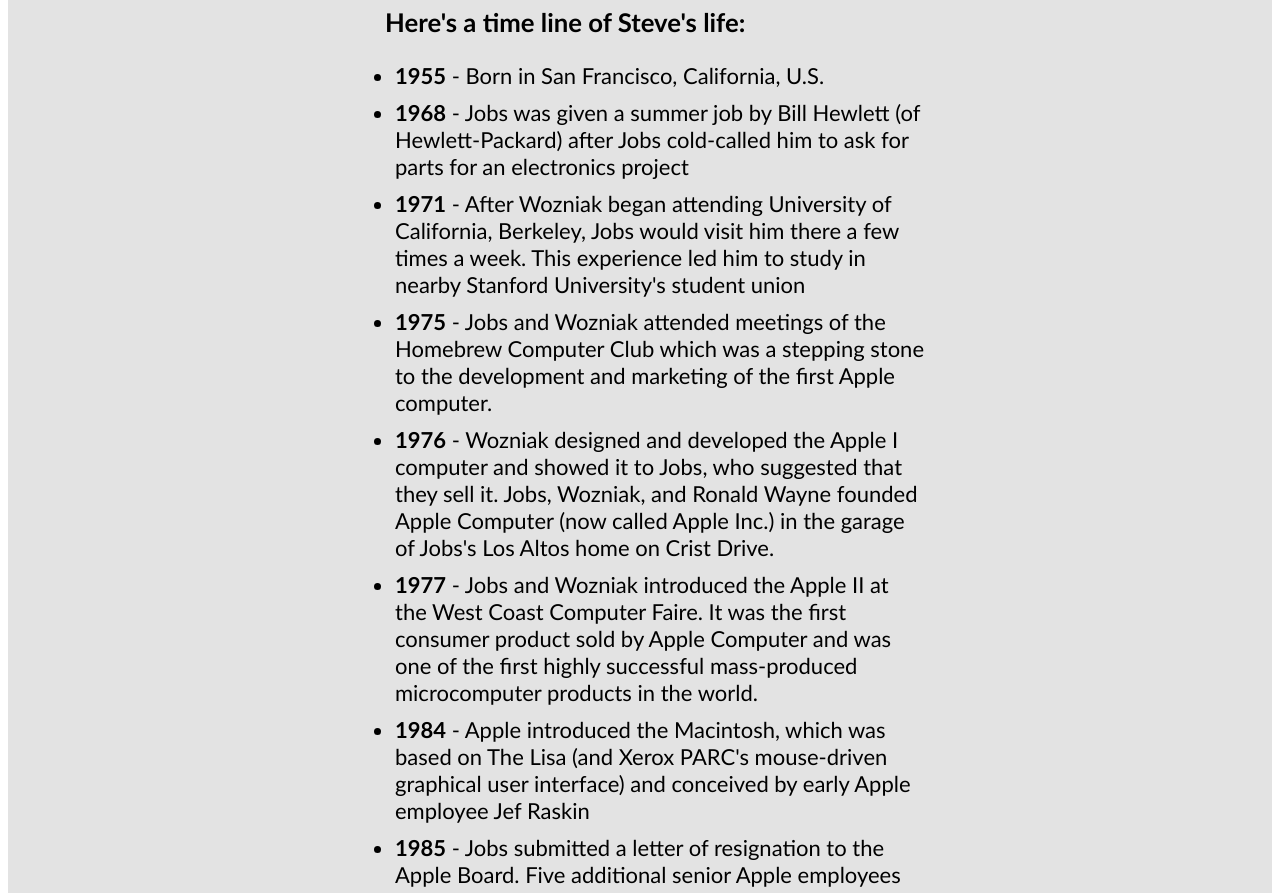
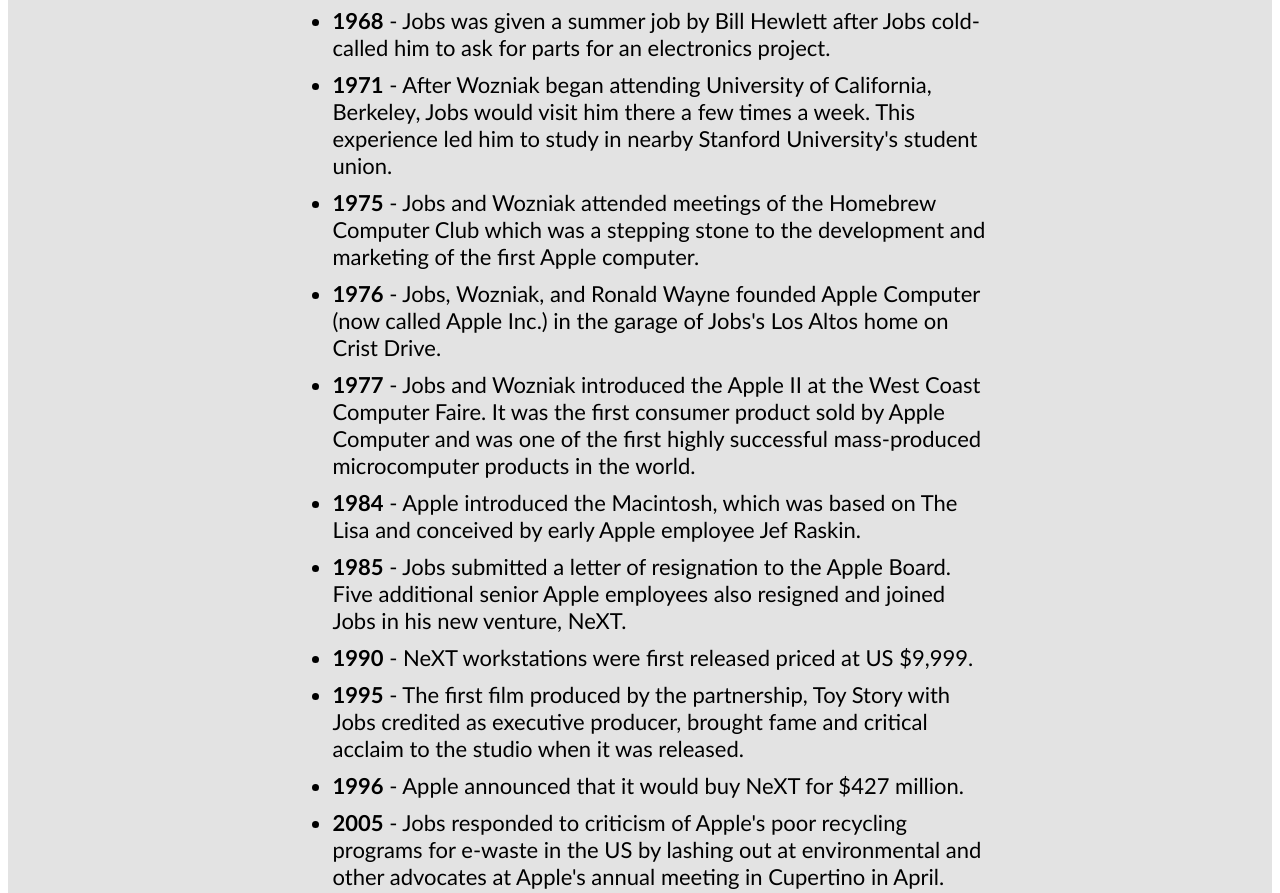
Before and after one commit to AlexVaster/WebProjects, a plain HTML site: page firstProject/index.html in a window 1280 px wide. Shown: the part 1205-2098 px from the top of the page. Drawn offline with Linux system fonts and the light colour scheme.

Commit message:
Edited text and last fixes

```diff
--- a/firstProject/index.html
+++ b/firstProject/index.html
@@ -31,14 +31,13 @@
           </li>
           <li>
             <strong>1968</strong> - Jobs was given a summer job by Bill Hewlett
-            (of Hewlett-Packard) after Jobs cold-called him to ask for parts for
-            an electronics project
+            after Jobs cold-called him to ask for parts for an electronics project.
           </li>
           <li>
             <strong>1971</strong> - After Wozniak began attending University of
             California, Berkeley, Jobs would visit him there a few times a week.
             This experience led him to study in nearby Stanford University's
-            student union
+            student union.
           </li>
           <li>
             <strong>1975</strong> - Jobs and Wozniak attended meetings of the
@@ -46,9 +45,7 @@
             and marketing of the first Apple computer.
           </li>
           <li>
-            <strong>1976</strong> - Wozniak designed and developed the Apple I
-            computer and showed it to Jobs, who suggested that they sell it.
-            Jobs, Wozniak, and Ronald Wayne founded Apple Computer (now called
+            <strong>1976</strong> - Jobs, Wozniak, and Ronald Wayne founded Apple Computer (now called
             Apple Inc.) in the garage of Jobs's Los Altos home on Crist Drive.
           </li>
           <li>
@@ -59,8 +56,7 @@
           </li>
           <li>
             <strong>1984</strong> - Apple introduced the Macintosh, which was
-            based on The Lisa (and Xerox PARC's mouse-driven graphical user
-            interface) and conceived by early Apple employee Jef Raskin
+            based on The Lisa and conceived by early Apple employee Jef Raskin.
           </li>
           <li>
             <strong>1985</strong> - Jobs submitted a letter of resignation to
@@ -68,11 +64,10 @@
             resigned and joined Jobs in his new venture, NeXT.
           </li>
           <li>
-            <strong>1990</strong> - NeXT workstations were first released in
-            1990 and priced at US$9,999. Like the Apple Lisa, the NeXT
-            workstation was technologically advanced and designed for the
-            education sector, but was largely dismissed as cost-prohibitive for
-            educational institutions.
+            <strong>1990</strong> - NeXT workstations were first released priced at US $9,999.
+          </li>
+          <li>
+            <strong>1995</strong> - The first film produced by the partnership, Toy Story with Jobs credited as executive producer, brought fame and critical acclaim to the studio when it was released.
           </li>
           <li>
             <strong>1996</strong> - Apple announced that it would buy NeXT for
@@ -86,7 +81,7 @@
           </li>
           <li>
             <strong>2011</strong> - Jobs died at the age of 56 from pancreatic
-            cancer
+            cancer at his Palo Alto, California home.
           </li>
         </ul>
         <div id="quote-and-author">
@@ -109,5 +104,6 @@
         </p>
       </div>
     </div>
+    <footer><p>Written and coded by <a href="https://www.freecodecamp.com/alexvaster" target="_blanck">Alex Vaster</a></p></footer>
   </body>
 </html>
--- a/firstProject/style.css
+++ b/firstProject/style.css
@@ -13,7 +13,7 @@ html,body {
   background: #e3e3e3;
 }
 #image {
-  max-width: 50%;
+  max-width: 45%;
   display: block;
   height: auto;
   margin: auto;
@@ -31,7 +31,7 @@ html,body {
   text-align: left;
 }
 ul {
-  max-width:550px;
+  max-width:675px;
   margin:0 auto;
   text-align: left;
 }
```
